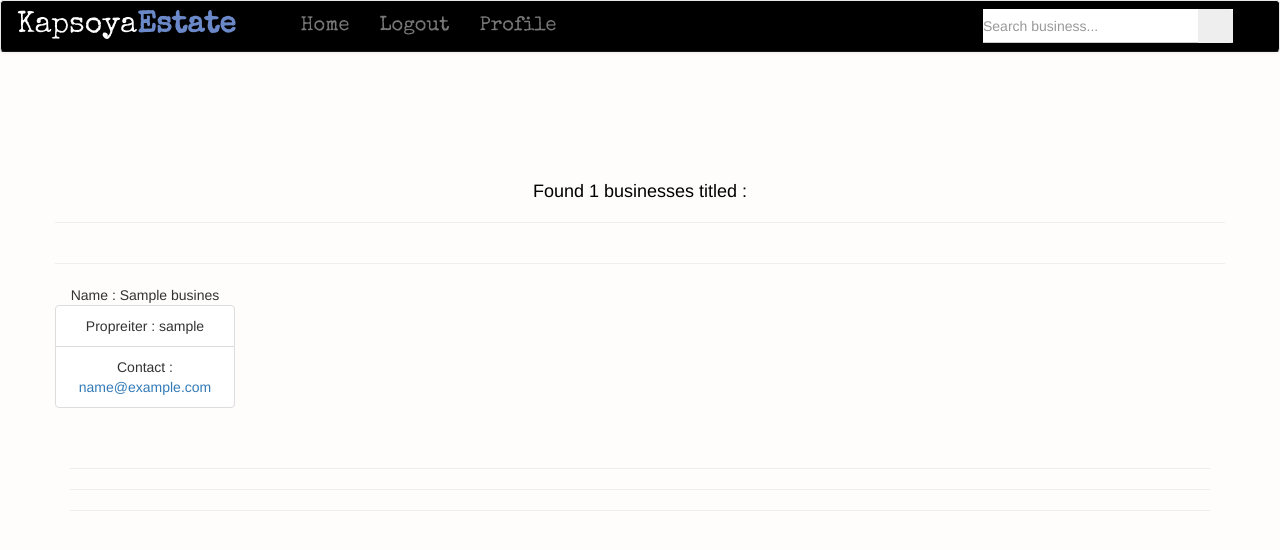
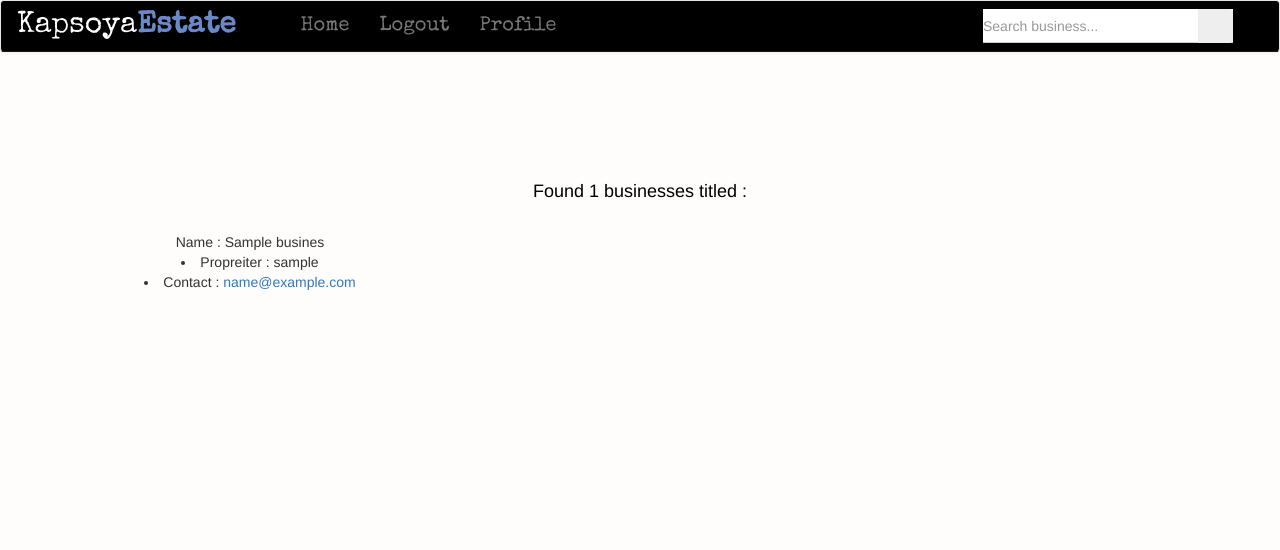
Before and after one commit to Chebichii-Lab/Kapsoya-Estate, a Django app: template kapsoya/templates/search.html in a window 1280 px wide. Shown: the top 550 px of the page. Run offline with Django 3.2, Linux system fonts and the light colour scheme; the template is opened without the code that fills it: most values are stand-ins (such as "Sample title", 1, 10 or a date in 2020); some libraries are stand-ins or nearby versions.

Commit message:
style the search.html

```diff
--- a/kapsoya/templates/search.html
+++ b/kapsoya/templates/search.html
@@ -4,35 +4,25 @@
     <div class="row">
         <div class="col md-3"></div>
         {% if found_businesses %}
-        <h4 class="text-center" style="color:black">Found {{ found_businesses|length }} businesses titled :
-            <em>{{message}}</em> </h4>
-        <hr>
+        <h4 class="text-center" style="color:black">Found {{ found_businesses|length }} businesses titled :<em>{{message}}</em> </h4>
         {% else %}
-        <h4 class="text-center" style="color:black"> Found 0 businesses for search term {{message}} <br> <br>
-        </h4>
-        <hr>
+        <h4 class="text-center" style="color:black"> Found 0 businesses for search term {{message}} <br> <br></h4>
         {% endif %}
-        <div class="col md-3"></div>
     </div>
+    <br>
     <div class="row text-center">
         {% for business in found_businesses %}
-        <hr>
-        <div class="col-md-4"></div>
-            <div class="card" style="width: 18rem;">
+        <div class="col-md-4">
+            <div class="card">
                 <div class="card-header">
                     Name : {{business.business_name}}
                 </div>
-                <ul class="list-group list-group-flush">
-                    <li class="list-group-item">Propreiter : {{business.user.user.username}}</li>
-                    <li class="list-group-item">Contact : <a href=""> {{business.business_email}}</a></li>
-                </ul>
+                    <li>Propreiter : {{business.user.user.username}}</li>
+                    <li>Contact : <a href=""> {{business.business_email}}</a></li>
             </div>
             <br>
         </div>
-        <hr>
-        <hr>
         {% endfor %}
-        <hr>
     </div>
 </div>
 {% endblock %}
--- a/kapsoya/templates/single_hood.html
+++ b/kapsoya/templates/single_hood.html
@@ -22,9 +22,7 @@ font-family: 'Comic Sans MS', cursive, sans-serif;">
                             <p class="card-text">{{neighbourhood.neighbourhood_description}}</p>
                         </div>
                         <div class="card-content mt-3">
-                            <h5 class="mb-3 p-2" style="font-weight:bold;">
-                                <b class="text-dark">Contact Informations</b>
-                            </h5>
+                            <h5 class="mb-3 p-2" style="font-weight:bold;"><b class="text-dark">Contact Informations</b></h5>
                             <p class="card-text"><span class="text-info">Police Department: 12341234</span> &nbsp;
                                 <br>
                                 <br>
```
